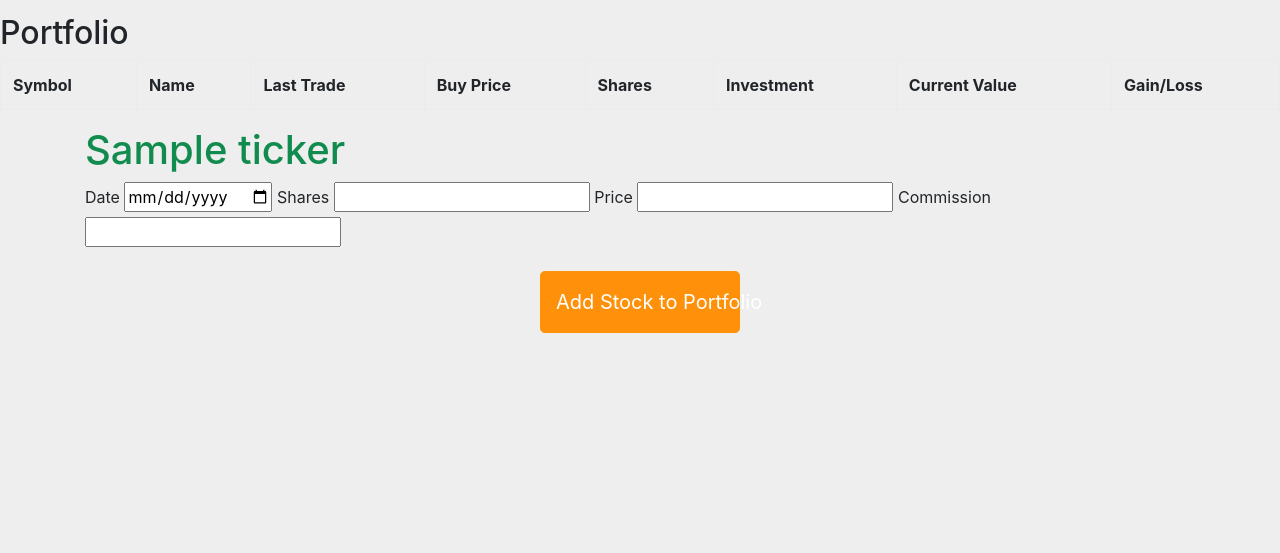
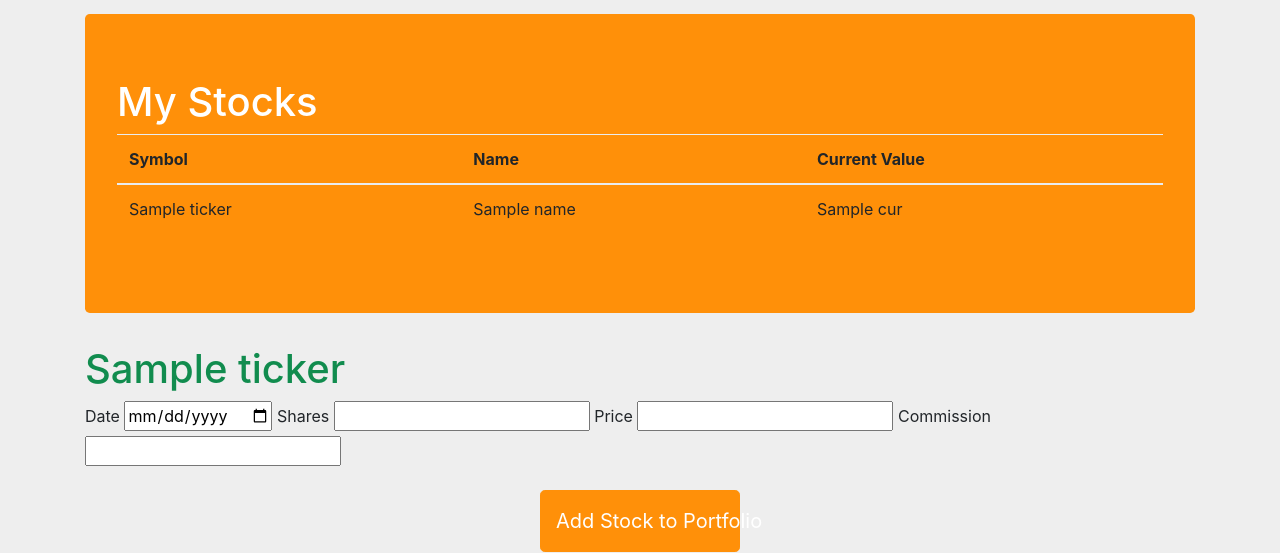
Before and after one commit to IrwinLi2014/ASE-marketgame, a Flask app: template templates/search.html in a window 1280 px wide. Shown: the part 58-611 px from the top of the page. Run offline with Flask 2, Linux system fonts and the light colour scheme; the template is opened without the code that fills it: most values are stand-ins (such as "Sample title", 1, 10 or a date in 2020); lists and menus that the app fills with data are empty; some libraries are stand-ins or nearby versions.

Commit message:
pulled price and volume from public api and display on search and profile page

```diff
--- a/server.py
+++ b/server.py
@@ -2,6 +2,10 @@
 from flask import Flask, flash, redirect, render_template, request, session, abort, jsonify, url_for
 from flask_pymongo import PyMongo
 import bcrypt
+import pandas_datareader.data as web
+import datetime
+import sys
+import requests
 
 app = Flask(__name__)
 
@@ -72,7 +76,24 @@ Yiming TO-DO:
 '''
 @app.route("/search", methods=["POST"])
 def search():
-    return render_template("search.html", ticker=request.form['search'])
+    quote_data = web.get_quote_yahoo(request.form['search'])
+    cur = quote_data.iloc[0]['last']
+
+
+    url = "http://d.yimg.com/autoc.finance.yahoo.com/autoc?query={}&region=1&lang=en".format(request.form['search'])
+
+    result = requests.get(url).json()
+
+    name_found = False
+    for x in result['ResultSet']['Result']:
+        if x['symbol'] == request.form['search']:
+            name = x['name']
+            name_found = True
+    if name_found == False:
+        return "ERROR: invalid ticker"
+
+
+    return render_template("search.html", ticker=request.form['search'], cur = cur, name = name)
 
 
 @app.route("/add_stock", methods=["POST"])
@@ -81,19 +102,30 @@ def add_stock():
     users = mongo.db.users
     print(session)
 
+    quote_data = web.get_quote_yahoo(request.form['search'])
+    cur = quote_data.iloc[0]['last']
+    gl = cur - request.form['price']
+    investment = request.form['shares'] * request.form['price']
     users.update_one(
         { 'name' : session["user"] },
         {'$push': {
             'stocks': {
                 'ticker': request.form['ticker'],
                 'date': request.form['date'],
+                'cur' : cur,
                 'shares': request.form['shares'],
                 'price': request.form['price'],
+                'investment': investment,
+                'gain/loss': gl,
                 'commission': request.form['commission']
                 }
             }
         }
     )
+
+
+
+
 
 
     return redirect(url_for("home"))
--- a/templates/profile.html
+++ b/templates/profile.html
@@ -41,7 +41,10 @@
         			<thead>
         				<th scope="col">Ticker</th>
       					<th scope="col">Shares</th>
+                <th scope="col">Current Value</th>
                 <th scope="col">Price</th>
+                <th scope="col">Investment</th>
+                <th scope="col">Gain/Loss</th>
                 <th scope="col">Commission</th>
         			</thead>
         			<tbody>
@@ -49,7 +52,10 @@
                   <tr>
               			<td>{{stock["ticker"]}}</td>
               			<td>{{stock["shares"]}}</td>
+                    <td>{{stock["cur"]}}</td>
                     <td>{{stock["price"]}}</td>
+                    <td>{{stock["investment"]}}</td>
+                    <td>{{stock["gain/loss"]}}</td>
                     <td>{{stock["commission"]}}</td>
                   </tr>
           			{% endfor %}
--- a/templates/search.html
+++ b/templates/search.html
@@ -41,21 +41,29 @@
       		</div>
 		</nav>
 
-  <div class="financedatatable">
-    <h2>Portfolio</h2>
-    <table id="finance-table" class="table tablehover table-bordered" border="1">
-      <tr class="column-name">
-        <th>Symbol</th>
-        <th>Name</th>
-        <th>Last Trade</th>
-        <th>Buy Price</th>
-        <th>Shares</th>
-        <th>Investment</th>
-        <th>Current Value</th>
-        <th>Gain/Loss</th>
-      </tr>
-    </table>
-  </div>
+      <main role="main" class="container">
+          <div class="jumbotron">
+            <h1>My Stocks</h1>
+            <table class="table">
+              <thead>
+                <th scope="col">Symbol</th>
+                <th scope="col">Name</th>
+                <th scope="col">Current Value</th>
+              </thead>
+              <tbody>
+                <tr>
+                  <td>{{ticker}}</td>
+                  <td>{{name}}</td>
+                  <td>{{cur}}</td>
+                </tr>
+              </tbody>
+            </table>
+              <!--{% for ticker in tickers %}
+              <p>{{ticker}}</p>
+              {% endfor %}-->
+
+          </div>
+      </main>
 
 	<div class='container'>
 
```
Also changed, not shown: test.py (+11 -2 lines).
